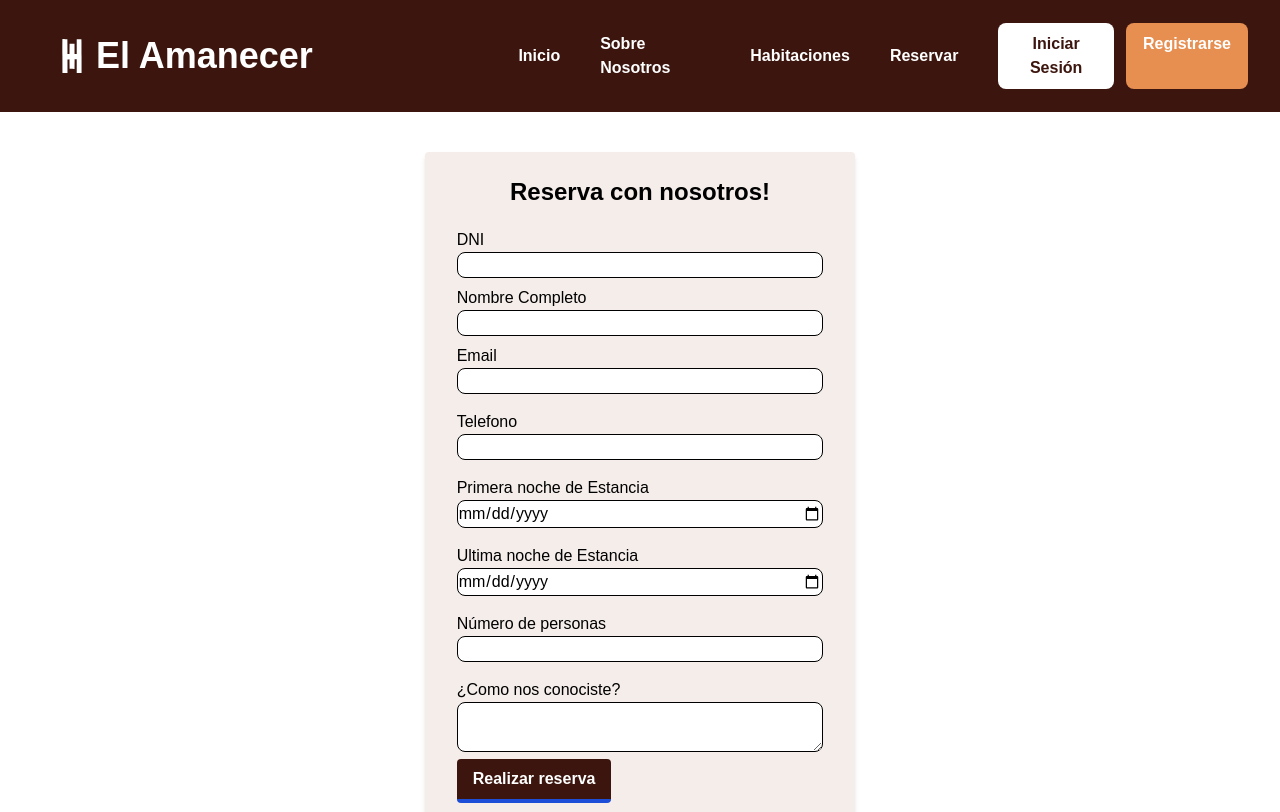
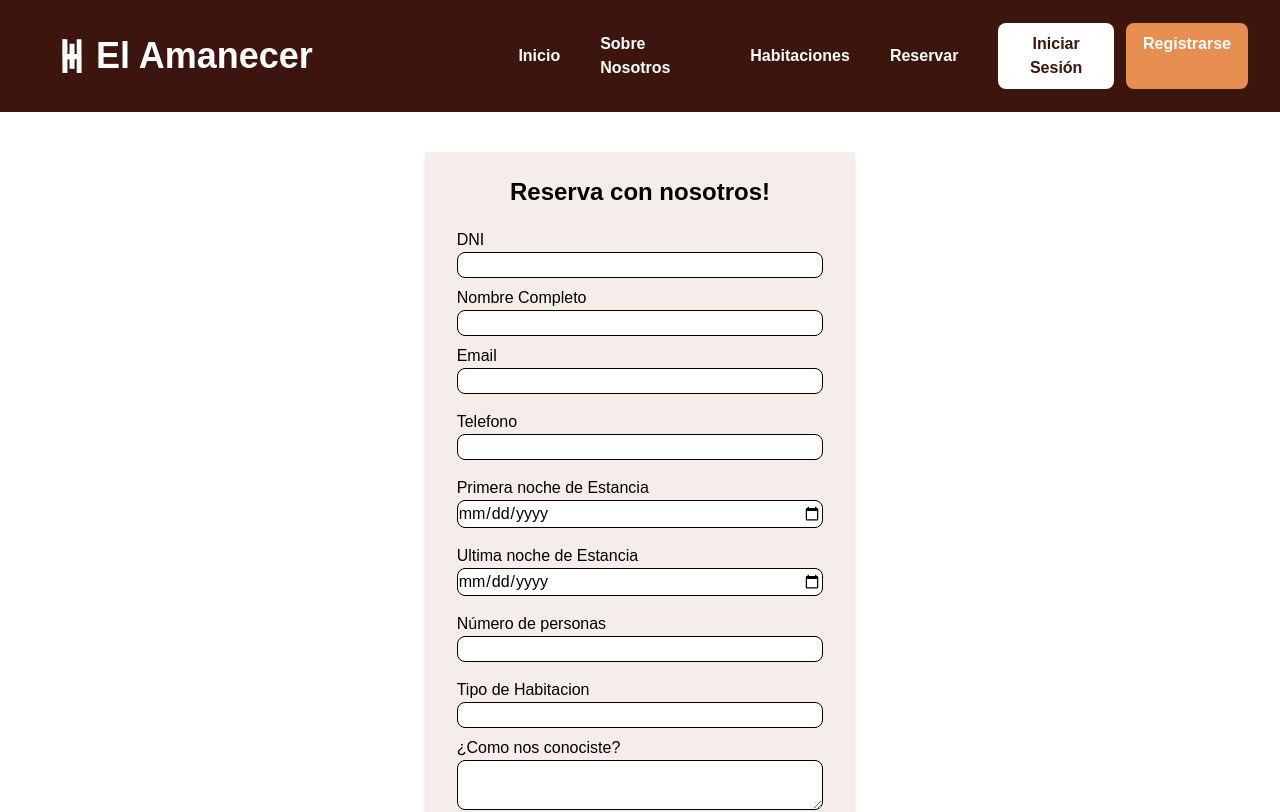
Before and after one commit to Ochoaadev/Hotel-El-Amanecer, a React (Vite) app in the folder Front/: page /Reservas in a window 1280 px wide. Shown: the top 812 px of the page. Built offline with nearby package versions, Linux system fonts and the light colour scheme.

Commit message:
Ultimas correcciones

```diff
--- a/Front/src/components/Rooms/Room.jsx
+++ b/Front/src/components/Rooms/Room.jsx
@@ -131,7 +131,10 @@ const Room = () => {
                         <div className="flex flex-1 items-end justify-end">
                           <Link
                             className="bg-marron text-white rounded-md font-bold py-2 px-4"
-                            to={"/"}
+                            to={{
+                              pathname: "/Reservas",
+                              state: { roomData: room }
+                            }}
                           >
                             Reservar
                           </Link>
--- a/Front/src/pages/Reserva/Formulario_Reservas.jsx
+++ b/Front/src/pages/Reserva/Formulario_Reservas.jsx
@@ -1,12 +1,17 @@
-import React, {useState, useEffect} from "react";
+import {useState, useEffect} from "react";
 import Message from "../../components/Modal/Message";
 import Header from '../../components/Header';
 import Footer from '../../components/Footer'
+import { useLocation } from "react-router";
 import { useItemsContext, useUpItemsContext } from "../../contexts/UpProvider";
 
 function Form_reservas (){
    const { setMessage, setStatus, handleOpenMessage } = useItemsContext();
    const update = useUpItemsContext();
+
+   const location = useLocation();
+   const roomData = location.state?.roomData;
+
    const [InputDNI, SetInputDNI ] = useState();
    const [InputNombre_Apellido, SetInputNombre_Apellido ] = useState();
    const [InputEmail, SetInputEmail ] = useState();
@@ -14,6 +19,7 @@ function Form_reservas (){
    const [InputFecha_llegada, SetInputFecha_llegada ] = useState();
    const [InputFecha_Salida, SetInputFecha_Salida ] = useState();
    const [InputCantidad_Persona, SetInputCantidad_Persona] = useState();
+   const [InputHabitacion, SetInputHabitacion] = useState(roomData?.Tipo || '');
    const [InputPregunta, SetInputPregunta ] = useState();
 
    const handleInputDNI = (event) => {
@@ -38,6 +44,9 @@ function Form_reservas (){
    }
    const handleInputCantidad_Persona = (event) => {
       SetInputCantidad_Persona(event.target.value);
+   }
+   const handleInputHabitacion = (event) => {
+      SetInputHabitacion(event.target.value);
    }
    const handleInputPregunta = (event) => {
       SetInputPregunta(event.target.value);
@@ -172,6 +181,18 @@ const Add_Reservas = async (event) => {
               />
             </label>
           </div>
+          <div className="flex flex-col ">
+            <label htmlFor="room" className="mb-2">
+              Tipo de Habitacion
+              <input
+                className="rounded-lg border border-black w-full"
+                type="text"
+                id="room"
+                value={InputHabitacion}
+                onChange={handleInputHabitacion}
+              />
+            </label>
+          </div>
           <div className="flex flex-col">
             <label htmlFor="Pregunta">¿Como nos conociste?
               <textarea
```
